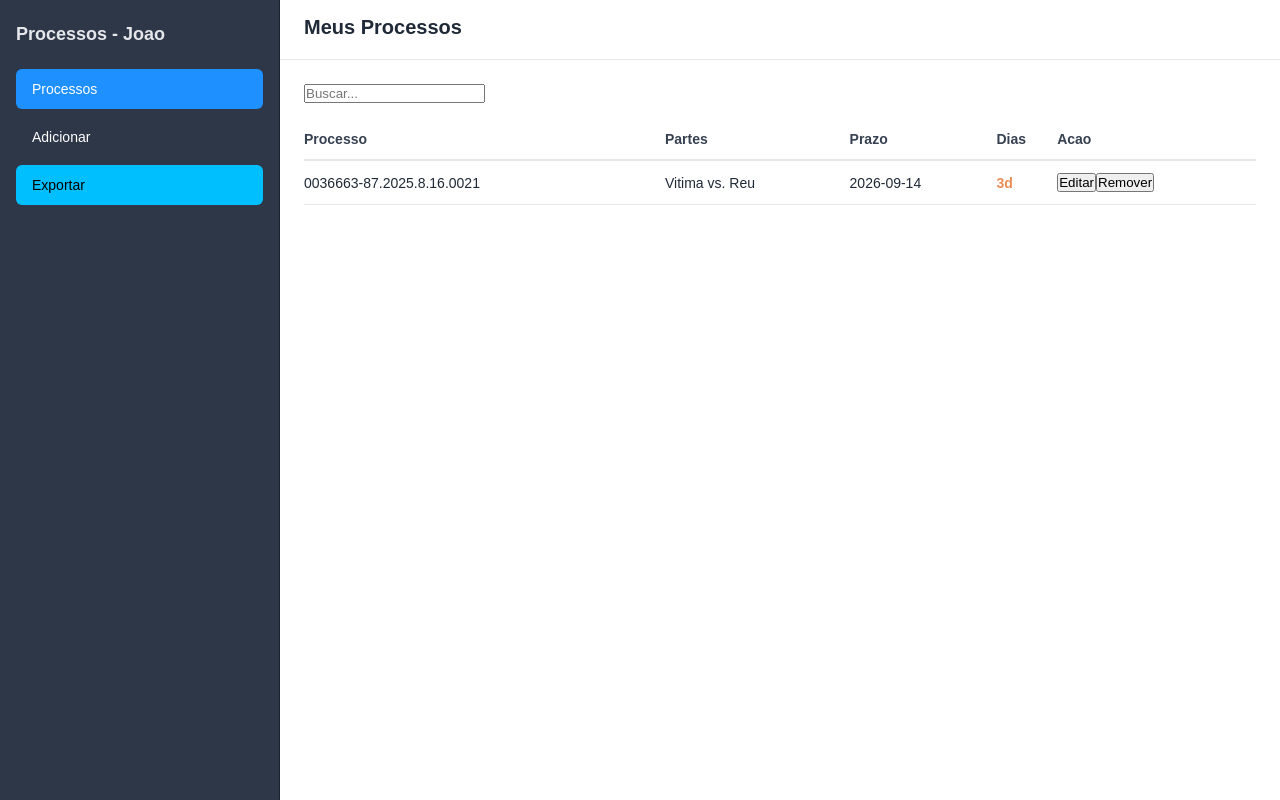
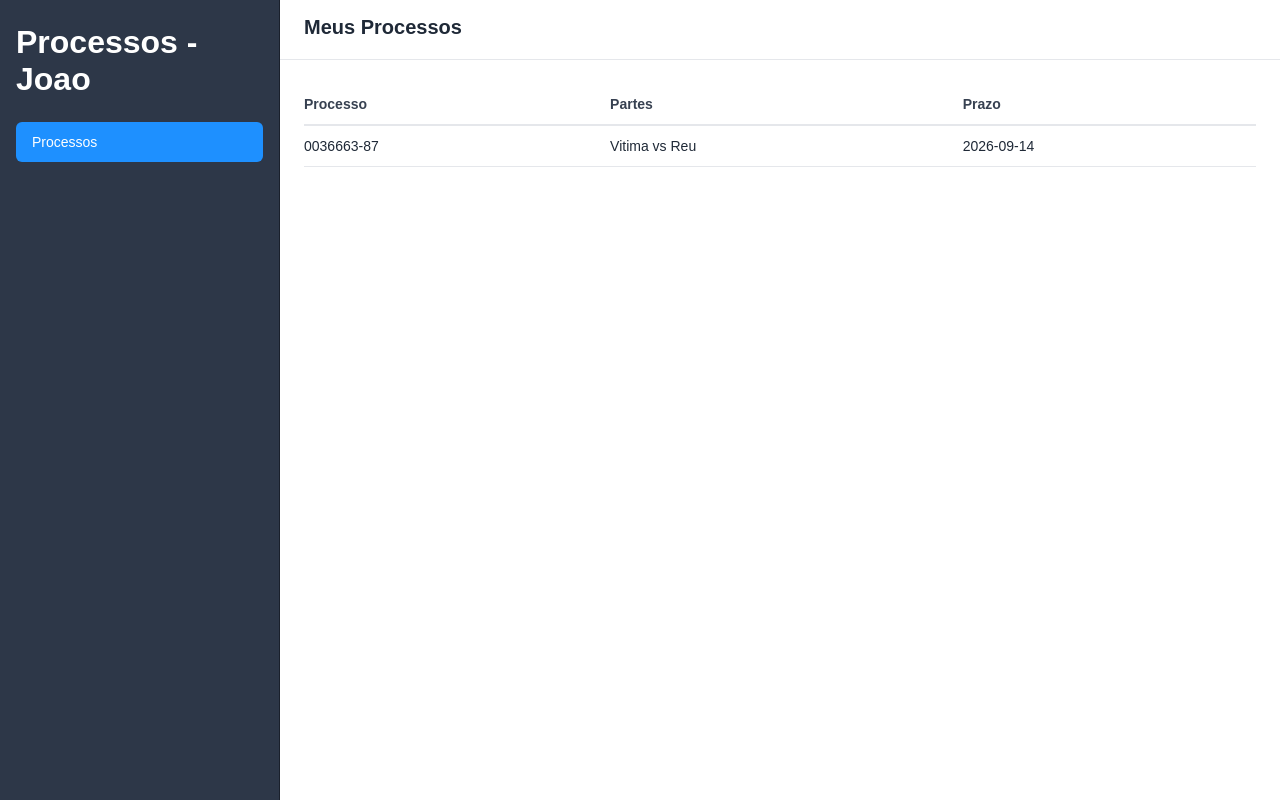
Before and after one commit to Joaoluluadv/processos-joao, a React (Create React App) app: page / in a window 1280 px wide. Built offline with nearby package versions, Linux system fonts and the light colour scheme.

Commit message:
Update App.js

```diff
--- a/src/App.js
+++ b/src/App.js
@@ -1,149 +1,44 @@
-import React, { useState, useEffect } from 'react';
+import React, { useState } from 'react';
 import './App.css';
 
-export default function App() {
-  const [processos, setProcessos] = useState([]);
-  const [filtro, setFiltro] = useState('');
-  const [view, setView] = useState('processos');
-
-  useEffect(() => {
-    const salvos = localStorage.getItem('processos_joao');
-    if (salvos) {
-      setProcessos(JSON.parse(salvos));
-    } else {
-      setProcessos([
-        {
-          id: 1,
-          numero: '0036663-87.2025.8.16.0021',
-          partes: 'Vitima vs. Reu',
-          classe: 'Acao Penal',
-          fase: 'Investigacao',
-          prazo: new Date(Date.now() + 3 * 86400000).toISOString().split('T')[0],
-          honorarios: 0,
-          observacoes: ''
-        }
+function App() {
+  const [processos, setProcessos] = useState([
+    { id: 1, numero: '0036663-87', partes: 'Vitima vs Reu', prazo: '2026-09-14' }
   ]);
-    }
-  }, []);
-
-  const salvar = (novos) => {
-    setProcessos(novos);
-    localStorage.setItem('processos_joao', JSON.stringify(novos));
-  };
-
-  const adicionarManual = () => {
-    alert('Aba Adicionar');
-  };
-
-  const editarProcesso = (id) => {
-    alert('Editar processo: ' + id);
-  };
-
-  const remover = (id) => {
-    salvar(processos.filter(p => p.id !== id));
-  };
-
-  const diasAte = (prazo) => {
-    return Math.ceil((new Date(prazo) - new Date()) / 86400000);
-  };
-
-  const getCor = (dias) => {
-    if (dias < 0) return '#c85a54';
-    if (dias === 0) return '#d97706';
-    if (dias <= 5) return '#ea8c55';
-    if (dias <= 15) return '#60a5fa';
-    return '#10b981';
-  };
-
-  const filtrados = processos.filter(p =>
-    p.numero.includes(filtro) || p.partes.includes(filtro)
-  );
 
   return (
     <div className="container">
       <div className="sidebar">
-        <div className="sidebar-header">
         <h1>Processos - Joao</h1>
+        <button className="menu-btn active">Processos</button>
       </div>
-
-        <div className="sidebar-menu">
-          <button
-            className={`menu-btn ${view === 'processos' ? 'active' : ''}`}
-            onClick={() => setView('processos')}
-          >
-            Processos
-          </button>
-
-          <button
-            className={`menu-btn ${view === 'adicionar' ? 'active' : ''}`}
-            onClick={() => setView('adicionar')}
-          >
-            Adicionar
-          </button>
-
-          <button className="menu-btn excel-btn" onClick={() => alert('Exportar')}>
-            Exportar
-          </button>
-        </div>
-      </div>
-
       <div className="main">
         <div className="header">
-          <h2>{view === 'processos' ? 'Meus Processos' : 'Adicionar Processo'}</h2>
+          <h2>Meus Processos</h2>
         </div>
-
         <div className="content">
-          {view === 'processos' && (
-            <>
-              <input
-                type="text"
-                className="search-box"
-                placeholder="Buscar..."
-                value={filtro}
-                onChange={(e) => setFiltro(e.target.value)}
-              />
-
           <table className="table">
             <thead>
               <tr>
                 <th>Processo</th>
                 <th>Partes</th>
                 <th>Prazo</th>
-                    <th>Dias</th>
-                    <th>Acao</th>
               </tr>
             </thead>
             <tbody>
-                  {filtrados.map(p => (
+              {processos.map(p => (
                 <tr key={p.id}>
                   <td>{p.numero}</td>
                   <td>{p.partes}</td>
                   <td>{p.prazo}</td>
-                      <td style={{ color: getCor(diasAte(p.prazo)), fontWeight: 600 }}>
-                        {diasAte(p.prazo)}d
-                      </td>
-                      <td>
-                        <button onClick={() => editarProcesso(p.id)}>Editar</button>
-                        <button onClick={() => remover(p.id)}>Remover</button>
-                      </td>
                 </tr>
               ))}
             </tbody>
           </table>
-            </>
-          )}
-
-          {view === 'adicionar' && (
-            <div className="form-container">
-              <h2>Adicionar Processo</h2>
-              <input type="text" placeholder="Numero" />
-              <input type="text" placeholder="Partes" />
-              <input type="date" />
-              <button className="submit-btn" onClick={adicionarManual}>Adicionar</button>
-            </div>
-          )}
         </div>
       </div>
     </div>
   );
 }
+
+export default App;
```
Lines whose indentation alone changed are shown as unchanged.
